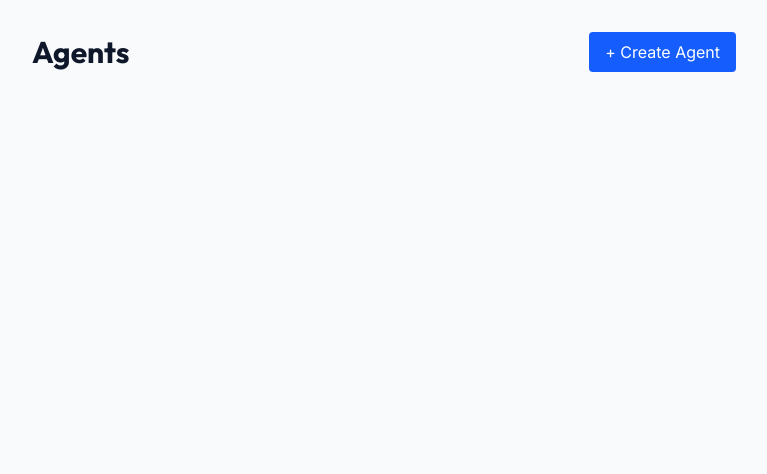
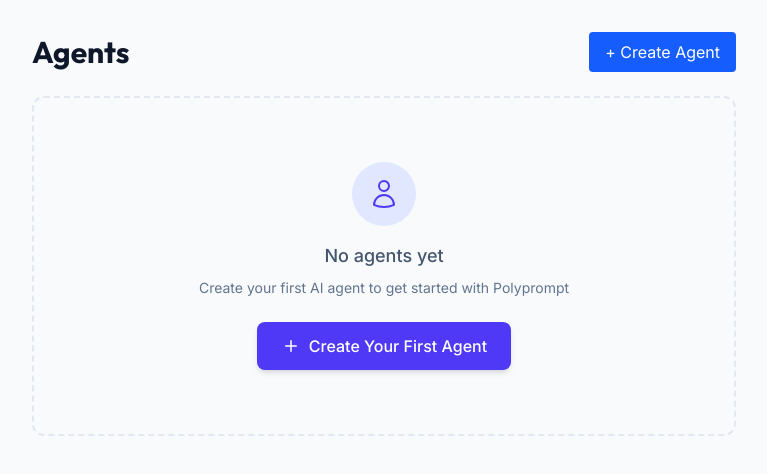
Before and after one commit to Macxim/Polyprompt, a Next.js app: page /agents in a window 1280 px wide. Shown: the top 474 px of the page, without its empty margins (256-1023 px from the left). Built offline with nearby package versions, Linux system fonts and the light colour scheme.

Commit message:
feat: add empty state UI for agents when none are present

```diff
--- a/app/agents/page.tsx
+++ b/app/agents/page.tsx
@@ -85,11 +85,37 @@ export default function AgentsPage() {
       </div>
 
       {/* Agent grid */}
-      <div className="grid gap-4 grid-cols-1 sm:grid-cols-2 lg:grid-cols-3">
-        {state.agents.map((agent) => (
-          <AgentCard key={agent.id} agent={agent} />
-        ))}
-      </div>
+      {state.agents.length === 0 ? (
+        <div className="col-span-full py-16 text-center bg-slate-50 border-2 border-dashed border-slate-200 rounded-xl">
+          <div className="max-w-md mx-auto">
+            <div className="w-16 h-16 bg-indigo-100 rounded-full flex items-center justify-center mx-auto mb-4">
+              <svg xmlns="http://www.w3.org/2000/svg" fill="none" viewBox="0 0 24 24" strokeWidth={1.5} stroke="currentColor" className="w-8 h-8 text-indigo-600">
+                <path strokeLinecap="round" strokeLinejoin="round" d="M15.75 6a3.75 3.75 0 1 1-7.5 0 3.75 3.75 0 0 1 7.5 0ZM4.501 20.118a7.5 7.5 0 0 1 14.998 0A17.933 17.933 0 0 1 12 21.75c-2.676 0-5.216-.584-7.499-1.632Z" />
+              </svg>
+            </div>
+            <p className="text-slate-600 font-medium text-lg mb-2">No agents yet</p>
+            <p className="text-sm text-slate-500 mb-6">Create your first AI agent to get started with Polyprompt</p>
+            <button
+              onClick={() => {
+                dispatch({ type: "CLEAR_ACTIVE_AGENT" });
+                dispatch({ type: "OPEN_AGENT_MODAL" });
+              }}
+              className="inline-flex items-center gap-2 bg-indigo-600 hover:bg-indigo-700 text-white font-medium px-6 py-3 rounded-lg shadow-md transition-all active:scale-95"
+            >
+              <svg xmlns="http://www.w3.org/2000/svg" viewBox="0 0 20 20" fill="currentColor" className="w-5 h-5">
+                <path d="M10.75 4.75a.75.75 0 0 0-1.5 0v4.5h-4.5a.75.75 0 0 0 0 1.5h4.5v4.5a.75.75 0 0 0 1.5 0v-4.5h4.5a.75.75 0 0 0 0-1.5h-4.5v-4.5Z" />
+              </svg>
+              Create Your First Agent
+            </button>
+          </div>
+        </div>
+      ) : (
+        <div className="grid gap-4 grid-cols-1 sm:grid-cols-2 lg:grid-cols-3">
+          {state.agents.map((agent) => (
+            <AgentCard key={agent.id} agent={agent} />
+          ))}
+        </div>
+      )}
 
         <AgentModal />
       </div>
```
